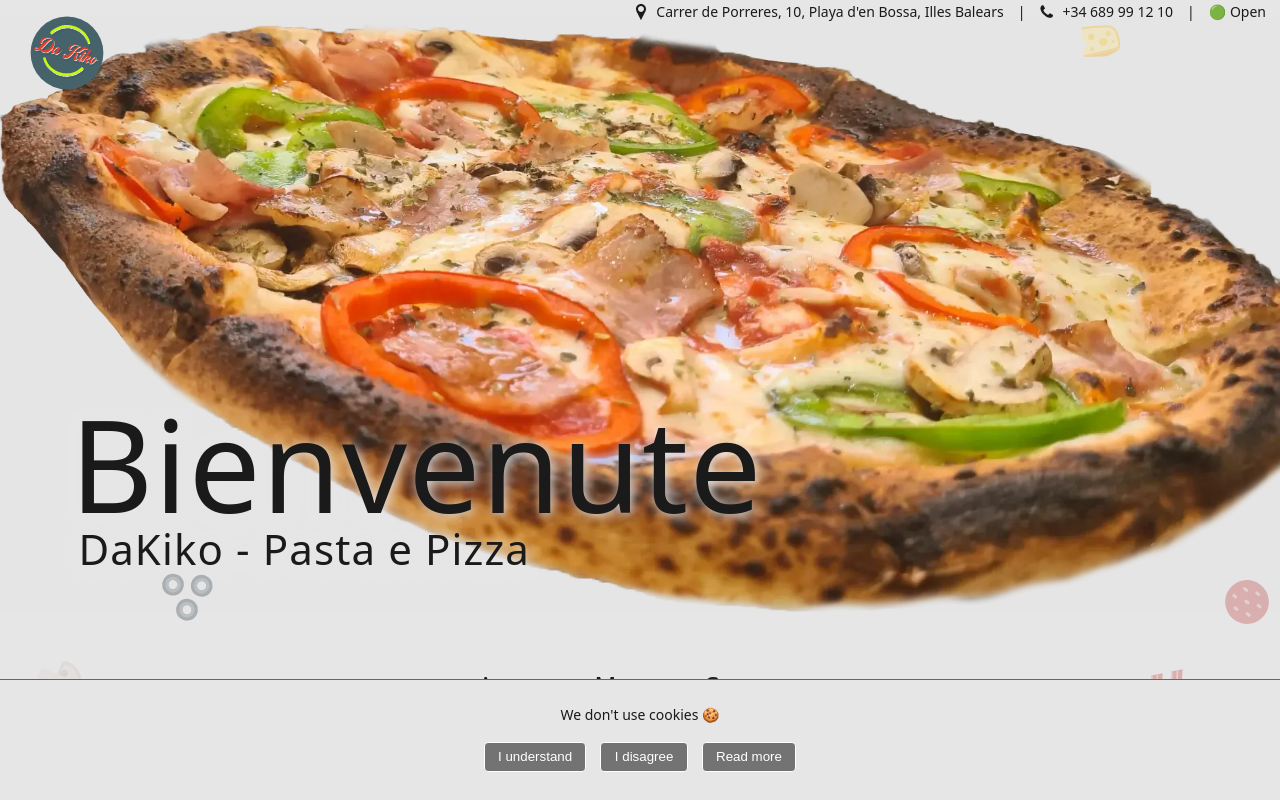
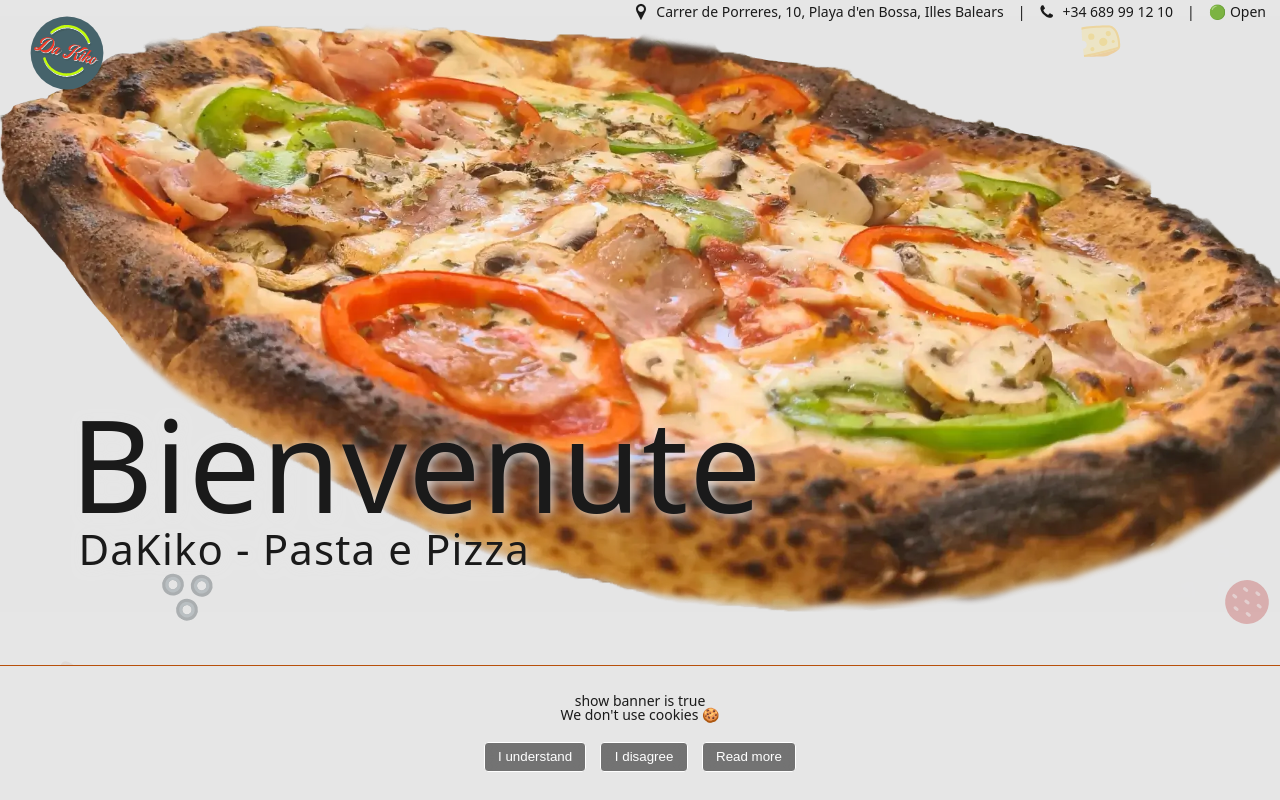
Before and after one commit to Greezaaa/dakiko-front, a React (Vite) app: page / in a window 1280 px wide. Shown: the top 800 px of the page. Built offline with nearby package versions, Linux system fonts and the light colour scheme.

Commit message:
fix: Update hooks for cookies to manage correctly state

```diff
--- a/src/components/cookie-banner/CookieBanner.tsx
+++ b/src/components/cookie-banner/CookieBanner.tsx
@@ -10,31 +10,35 @@ import {
 
 const CookieBanner = forwardRef((_, ref) => {
   const t = UseGetTranslationKey();
-  const [showBanner, setShowBanner] = useState(true);
-  const [showModal, setShowModal] = useState(false);
-  const modalRef = useRef(null);
+  const [showBanner, setShowBanner] = useState<boolean>(true);
+  const [showModal, setShowModal] = useState<boolean>(false);
+  const modalRef = useRef<HTMLDivElement | null>(null);
+
   useEffect(() => {
     const isAccepted = localStorage.getItem("cAccepted") === "true";
     setShowBanner(!isAccepted);
   }, []);
+
   const handleAccept = () => {
     localStorage.setItem("cAccepted", "true");
     setShowModal(false);
     setShowBanner(false);
   };
+
   const handleCancel = () => {
     localStorage.setItem("cAccepted", "false");
     setShowModal(false);
-    setShowBanner(false);
+    setShowBanner(true);
   };
+
   const handleReadMore = () => {
     setShowModal(true);
   };
+
   const closeModal = () => {
     setShowModal(false);
-    const isAccepted = localStorage.getItem("cAccepted") === "true";
-    setShowBanner(!isAccepted);
   };
+
   useImperativeHandle(ref, () => ({
     openModal() {
       setShowModal(true);
@@ -45,6 +49,8 @@ const CookieBanner = forwardRef((_, ref) => {
     <>
       {showBanner && (
         <div className="cookie-banner">
+          {showBanner && " show banner is true"}
+          {!showBanner && " show banner is false"}
           <p>We don't use cookies &#127850;</p>
           <div className="buttons center">
             <button className="c__btn accept" onClick={handleAccept}>
@@ -62,9 +68,9 @@ const CookieBanner = forwardRef((_, ref) => {
 
       {showModal && (
         <div className="modal" ref={modalRef}>
-          <div className="  modal-content">
+          <div className="modal-content">
             <div className="modal-actions">
-              <button className=" c__btn btn__close" onClick={closeModal}>
+              <button className="c__btn btn__close" onClick={closeModal}>
                 <svg
                   xmlns="http://www.w3.org/2000/svg"
                   x="0px"
```
